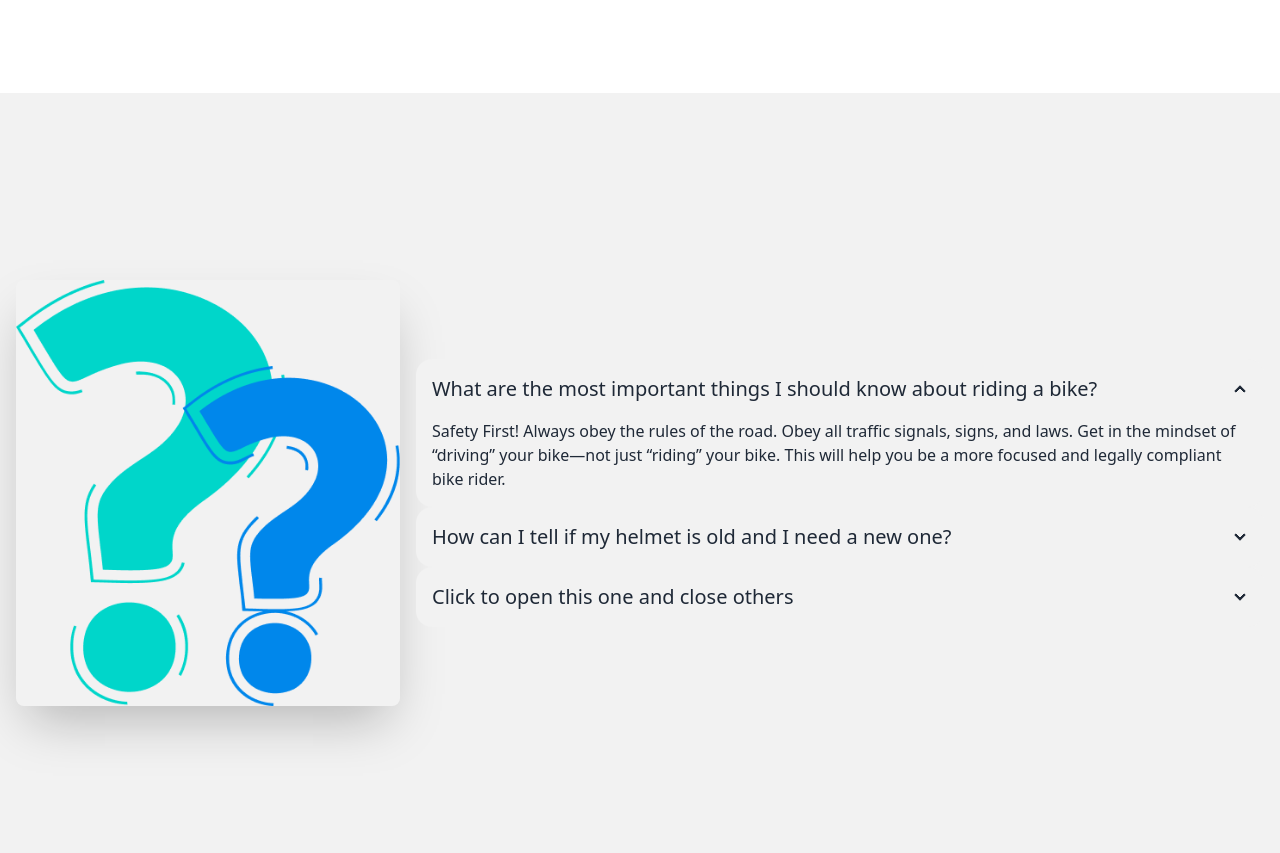
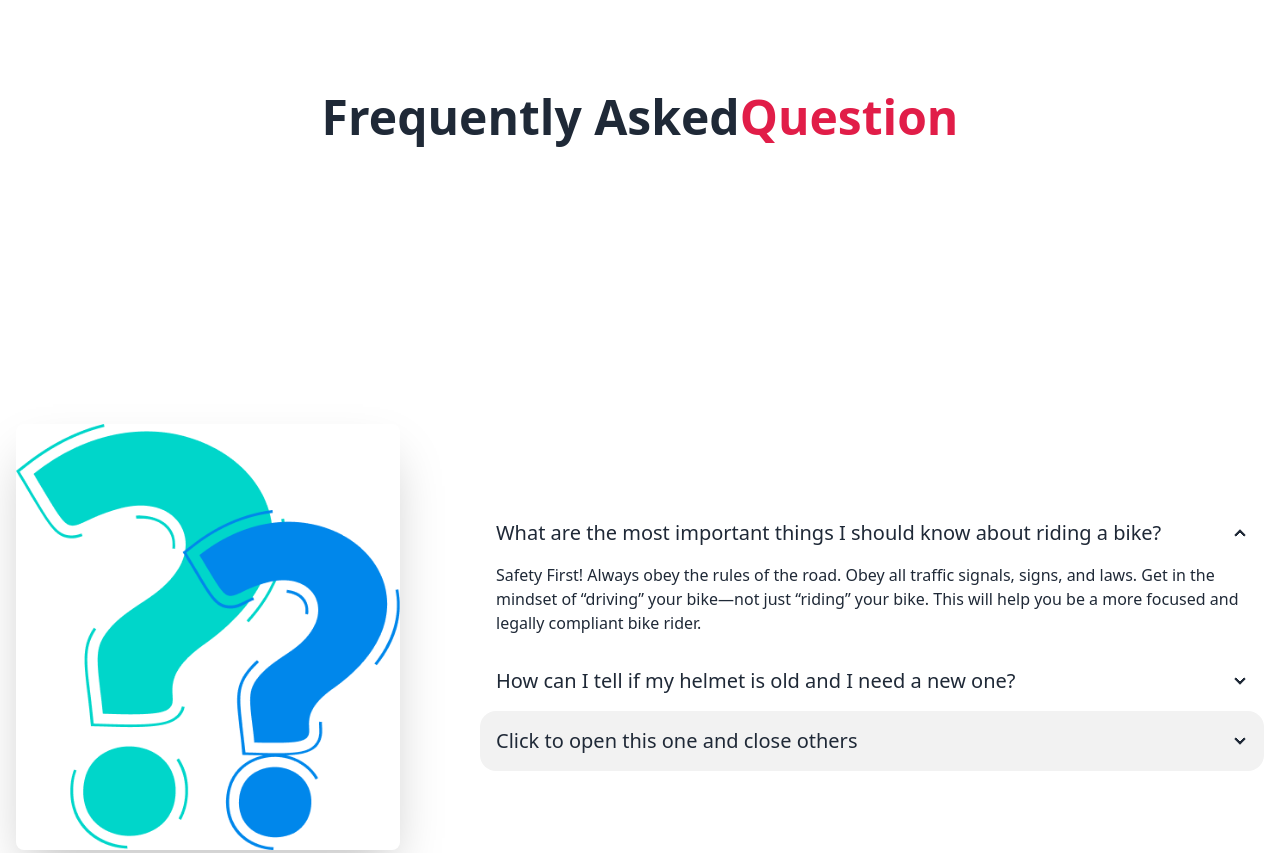
Before and after one commit to jubayer757/biker-zone, a plain HTML site: page index.html in a window 1280 px wide. Shown: the part 2071-2924 px from the top of the page. Drawn offline with nearby package versions, Linux system fonts and the light colour scheme.

Commit message:
before footer done

```diff
--- a/index.html
+++ b/index.html
@@ -276,12 +276,12 @@
       </section>
       <!--FAQ section-->
       <section class="my-24">
-
-        <div class="hero min-h-screen bg-base-200">
-          <div class="hero-content flex-col lg:flex-row">
-            <img src="./images/others/faq.png" class="max-w-sm rounded-lg shadow-2xl" />
+        <h3 class="text-5xl font-semibold text-center">Frequently Asked<span class="text-rose-600">Question</span> </h3>
+        <div class="hero  my-24  min-h-screen ">
+          <div class="hero-content lg:gap-20 flex-col lg:flex-row">
+            <img src="./images/others/faq.png" class=" w-3/4 lg:max-w-sm rounded-lg shadow-2xl" />
             <div>
-              <div class="collapse collapse-arrow bg-base-200">
+              <div class="collapse collapse-arrow ">
                 <input type="radio" name="my-accordion-2" checked="checked" />
                 <div class="collapse-title text-xl font-medium">
                   What are the most important things I should
@@ -291,7 +291,7 @@
                   <p>Safety First! Always obey the rules of the road. Obey all traffic signals, signs, and laws. Get in the mindset of “driving” your bike—not just “riding” your bike. This will help you be a more focused and legally compliant bike rider. </p>
                 </div>
               </div>
-              <div class="collapse collapse-arrow bg-base-200">
+              <div class="collapse collapse-arrow ">
                 <input type="radio" name="my-accordion-2" />
                 <div class="collapse-title text-xl font-medium">
                   How can I tell if my helmet is old and I need a
```
